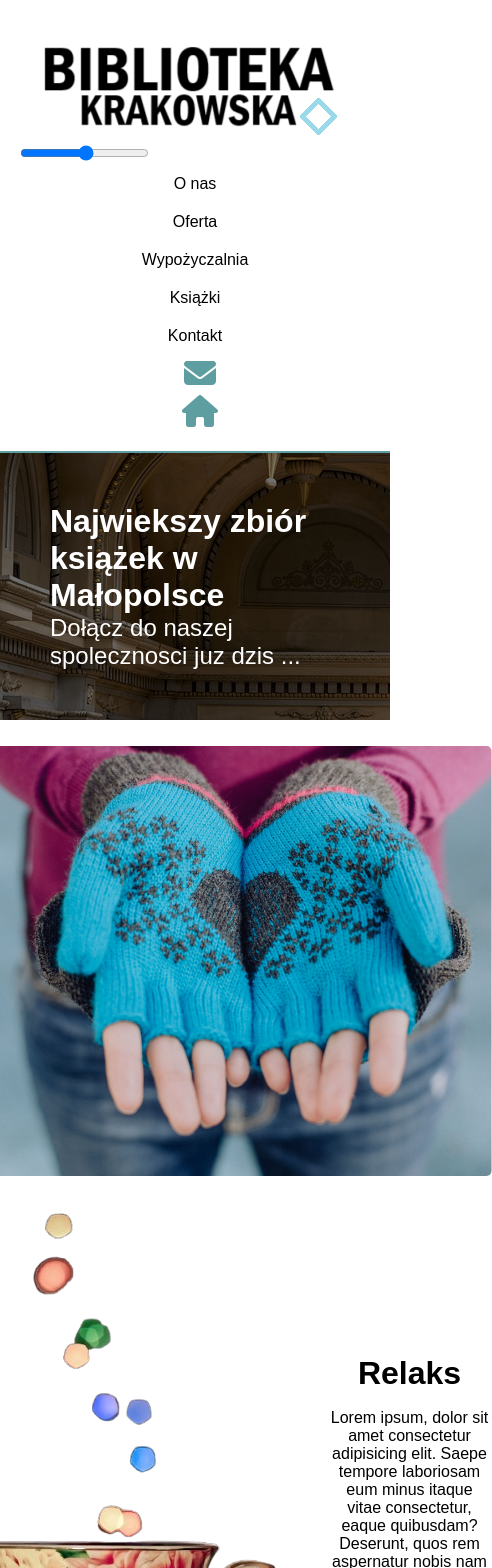
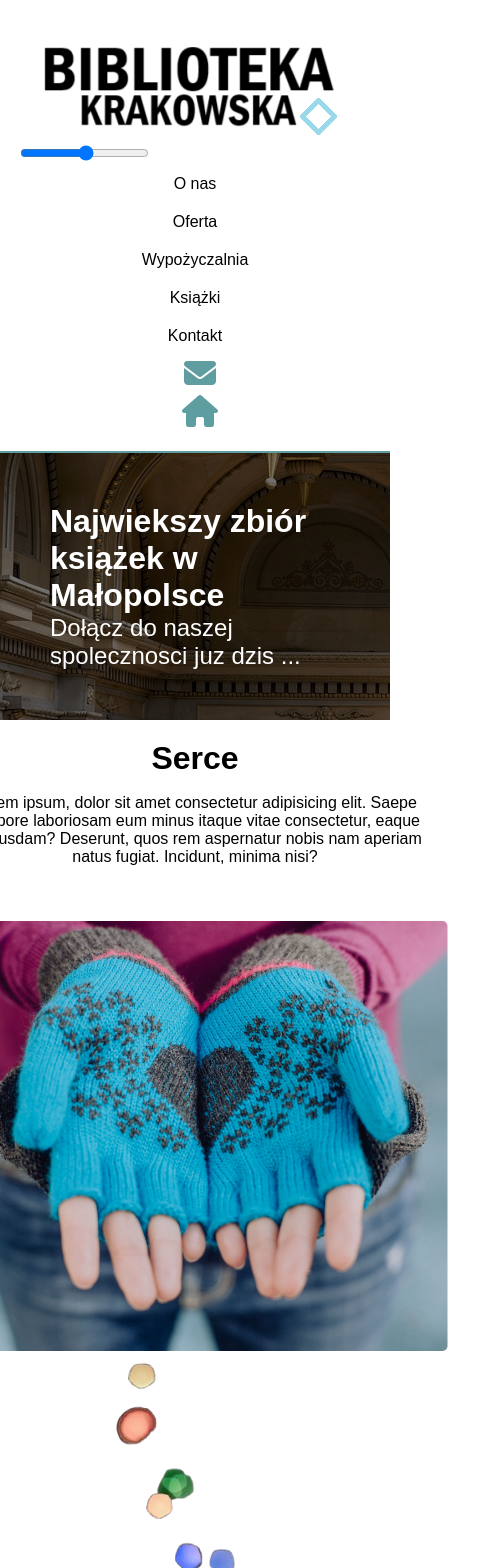
Before and after one commit to marcinoles87/biblioteka, a React (Create React App) app: page / in a window 390 px wide. Shown: the top 1568 px of the page, 492 px wide, since content can reach past the window. Built offline with nearby package versions, Linux system fonts and the light colour scheme; no server answers; a web font is replaced by a local one.

Commit message:
add new function

```diff
--- a/src/App.css
+++ b/src/App.css
@@ -733,25 +733,25 @@ align-items: center;
 
   .header-container{
     width: auto;
+    display: flex;
     flex-direction: column;
     margin: 0;
 
   }
 
   .header-one{
-    width: auto;
-    height: auto;
-
+    width: 100%;
+    flex-direction: column;
   }
 
   .header-one-text{
     width: 100%;
-    text-align: center;
+    margin: 10px;
+    padding: 10px;
   }
 
-  .header-two{
-    display: none;
-  }
+
+
 
   .main-info{
     width: 100%;
@@ -851,6 +851,28 @@ align-items: center;
     font-size: 1.1rem;
   }
 
+  .header-one-text{
+    text-align: center;
+  }
+
+  .search-container{
+    flex-direction: column;
+  }
+
+  .search-container button{
+    width: auto;
+  }
+
+  .addBook-container{
+    margin: 30px auto;
+  }
+
+  .info-container{
+    height: auto;
+  }
+
+
+
 
 
   .footer-container{
--- a/src/components/SearchBar.js
+++ b/src/components/SearchBar.js
@@ -68,7 +68,7 @@ console.log(datas.length)
 
 
       <div className='addBook-container'>
-        <h1>Add books in library</h1>
+        <h1>Add books</h1>
        <input className='inputBook' placeholder='add book' onChange={ e => setBook(e.target.value)}></input>
        <input className='inputYear' placeholder='dodaj' onChange={ e => setYear(e.target.value)}></input>
        <button onClick={handleAddbook}>Dodaj do biblioteki</button>
```
